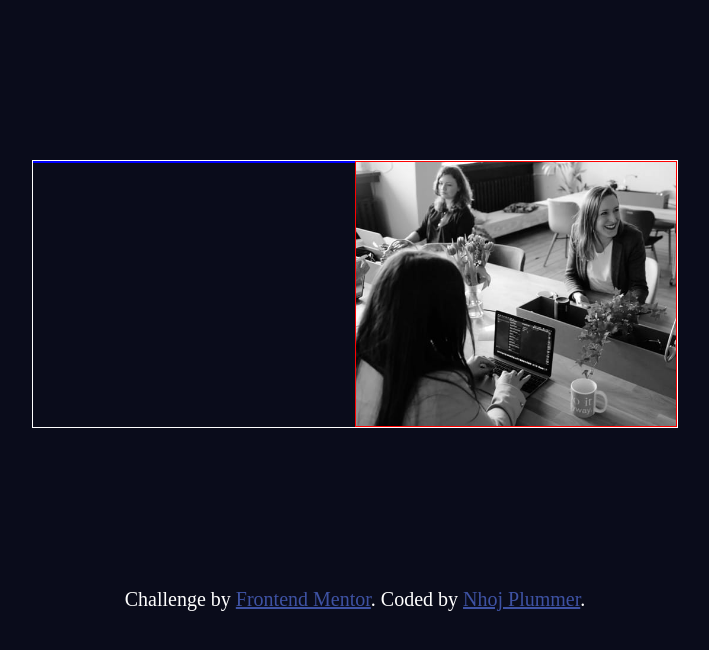
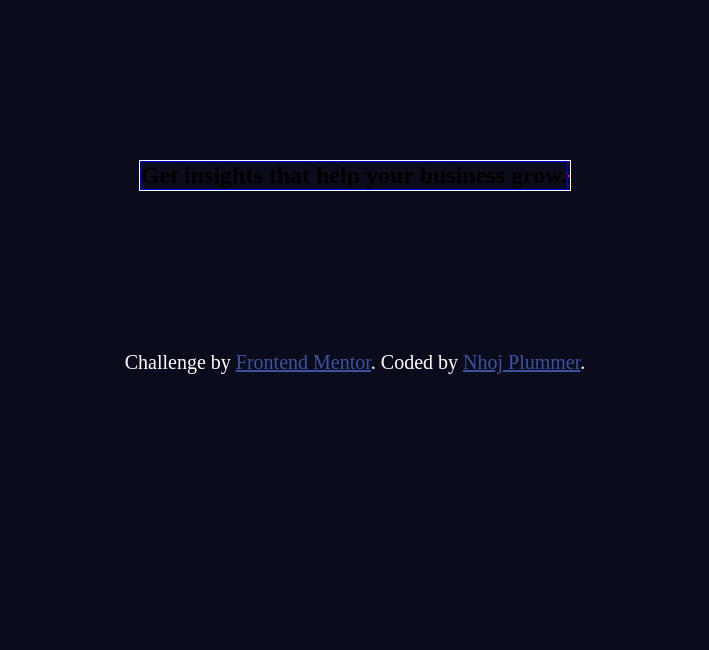
Before and after one commit to Nhoj-Plummer/stats-preview-card, a React (Create React App) app: page / in a window 1280 px wide. Shown: the top 650 px of the page, without its empty margins (285-994 px from the left). Built offline with nearby package versions, Linux system fonts and the light colour scheme.

Commit message:
Testing a new idea

```diff
--- a/src/components/Info/info.css
+++ b/src/components/Info/info.css
@@ -1,17 +1,31 @@
+/*Image Section */
 .info-image-container {
+  max-height: 20rem;
   border: 1px solid red;
-  width: 50%;
-  max-height: 100%;
 }
 
 .info-image-container img {
-  display: block;
   max-height: 100%;
   max-width: 100%;
+  background-image: url();
+  /* filter: invert(10%) sepia(10%) saturate(6749%) hue-rotate(216deg) brightness(87%) contrast(96%); */
 }
 
+/* Text Container */
 .info-text-container {
   border: 1px solid blue;
-  width: 50%;
+  width:100%;
   height: 100%;
 }
+
+/* .info-text-header {
+  border: 1px solid yellow;
+}
+
+.info-text-description {
+  border: 1px solid green;
+}
+
+.info-text_numbers-container {
+ border: 1px solid
+} */
--- a/src/components/Info/info.js
+++ b/src/components/Info/info.js
@@ -7,9 +7,13 @@ import mobileImg from "../../assets/image-header-mobile.jpg"
 const Info = () => {
   return (
     <Section>
-      <div className="info-text-container"></div>
+      <div className="info-text-container">
+        <h2 className="info-text-header">Get insights that help your business grow.</h2>
+        <p className="info-text-description"></p>
+        <ul className="info-text_numbers-container"></ul>
+      </div>
       <div className="info-image-container">
-        <img src={desktopImg} srcSet={`${mobileImg} 375w, ${desktopImg} 1080w`} alt="desktopimg" />
+        {/* <img src={desktopImg} srcSet={`${mobileImg} 375w, ${desktopImg} 1080w`} alt="desktopimg" /> */}
       </div>
     </Section>
   )
--- a/src/components/Section/section.css
+++ b/src/components/Section/section.css
@@ -2,5 +2,7 @@
   display: flex;
   max-width: fit-content;
   max-height: 36rem;
+  align-items: center;
+  justify-content: center;
   border: 1px solid white;
 }
```
